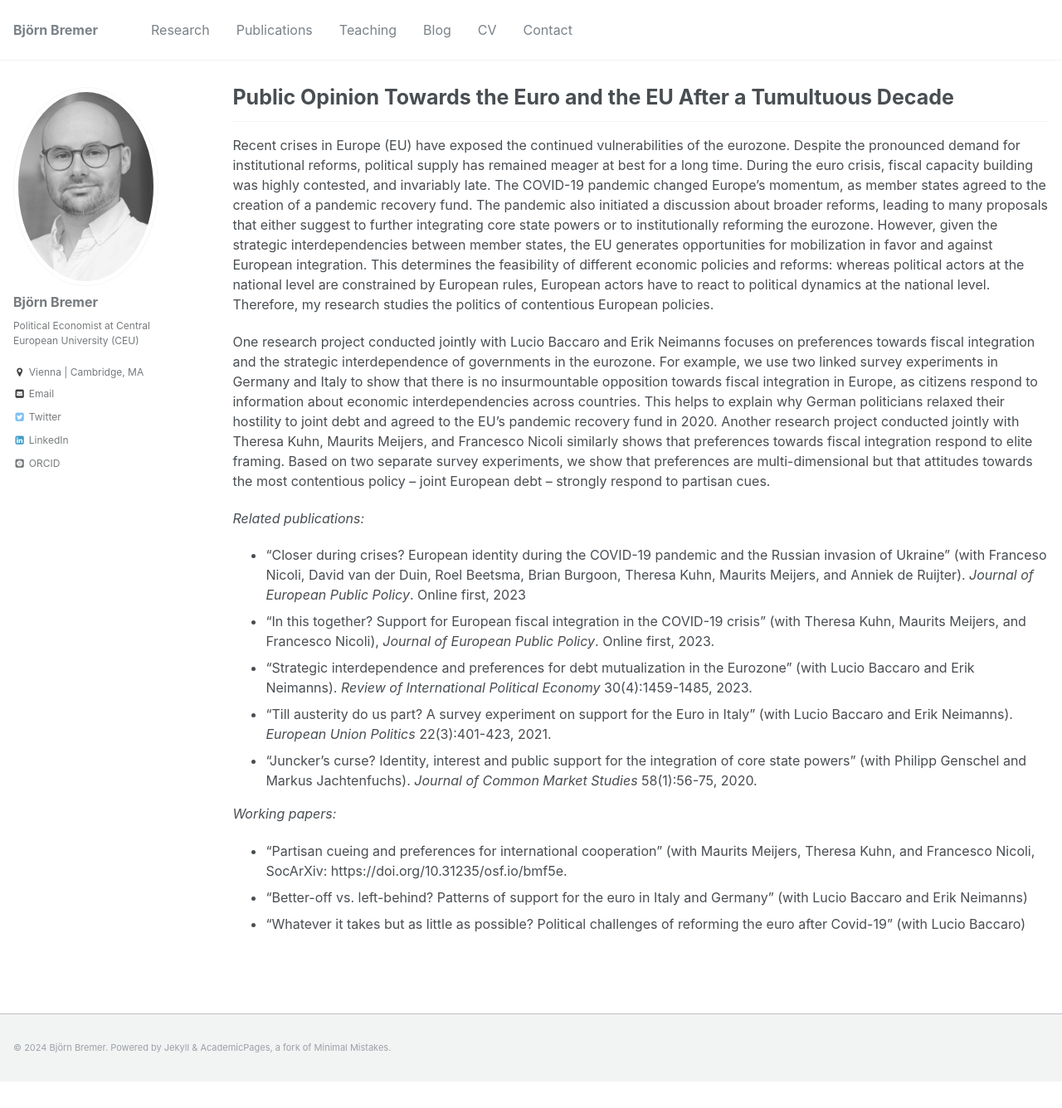
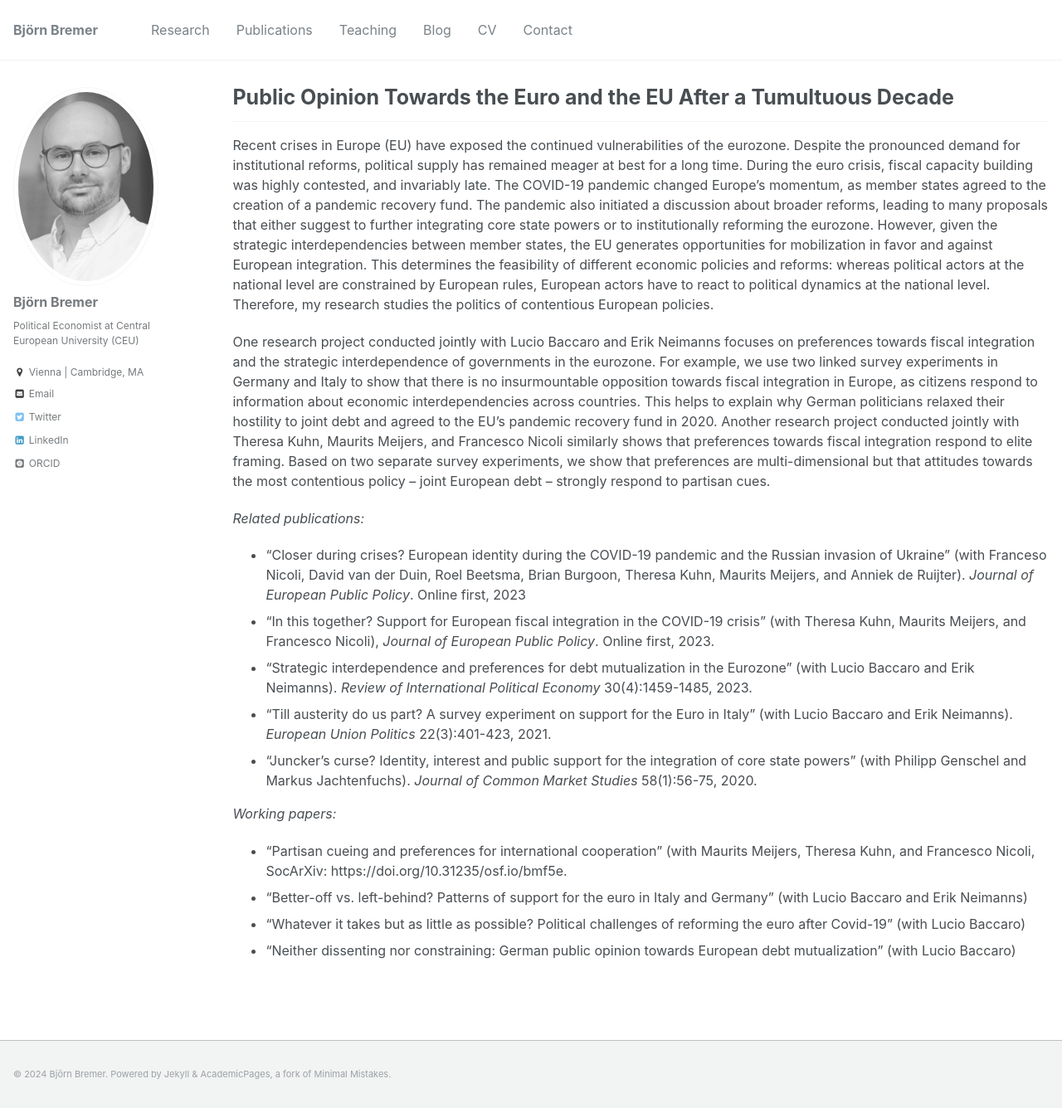
Before and after one commit to bjoernbremer/bjoernbremer.github.io, a Jekyll site: the page built from _projects/5_european_integration.md, in a window 1280 px wide and 1336 px high. Shown: the whole window at 83% size. Built offline with Jekyll 4.4.1, drawn with Linux system fonts in a browser that asks for light colours; some web fonts are replaced.

Commit message:
Update 5_european_integration.md

```diff
--- a/_projects/5_european_integration.md
+++ b/_projects/5_european_integration.md
@@ -23,3 +23,4 @@ One research project conducted jointly with Lucio Baccaro and Erik Neimanns focu
 * "Partisan cueing and preferences for international cooperation" (with [Maurits Meijers](http://maurits-meijers.eu/), [Theresa Kuhn](https://theresakuhn.eu/), and [Francesco Nicoli](https://francesconicoli.wordpress.com/), SocArXiv: https://doi.org/10.31235/osf.io/bmf5e.
 * "Better-off vs. left-behind? Patterns of support for the euro in Italy and Germany" (with [Lucio Baccaro](http://www.mpifg.de/people/lb/index_en.asp) and [Erik Neimanns](https://www.mpifg.de/forschung/wissdetails_en.asp?MitarbID=885))
 * "Whatever it takes but as little as possible? Political challenges of reforming the euro after Covid-19" (with [Lucio Baccaro](http://www.mpifg.de/people/lb/index_en.asp))
+* "Neither dissenting nor constraining: German public opinion towards European debt mutualization" (with [Lucio Baccaro](http://www.mpifg.de/people/lb/index_en.asp))
```
